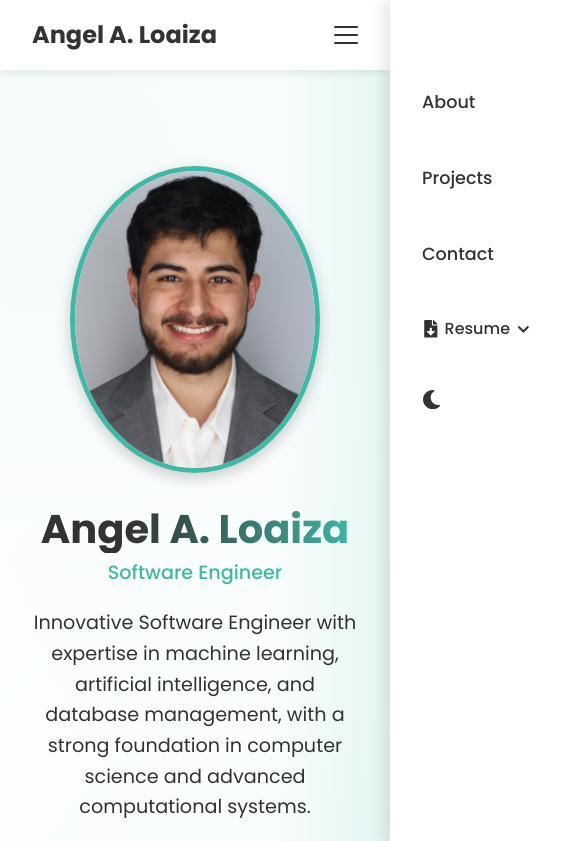
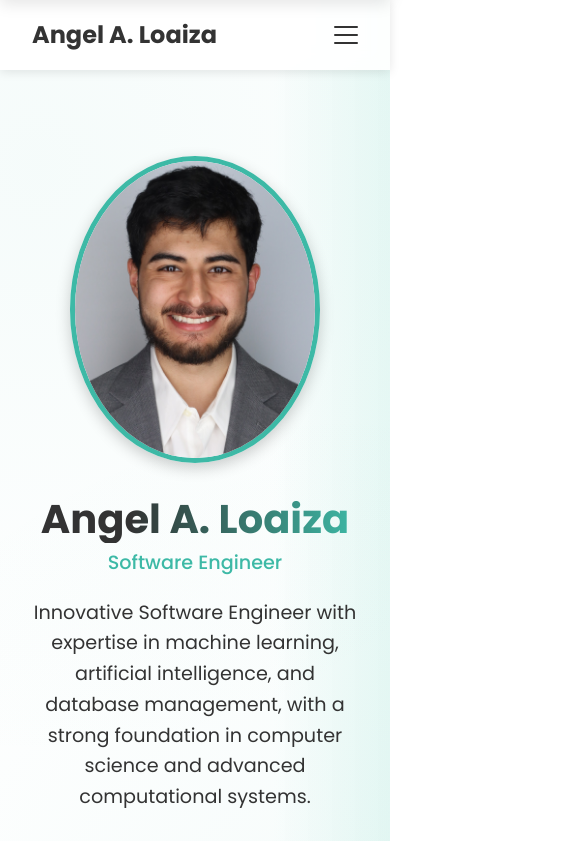
Before and after one commit to aal51282/aal51282.github.io, a Next.js app: page / in a window 390 px wide. Shown: the top 841 px of the page, 585 px wide, since content can reach past the window. Built offline with nearby package versions, Linux system fonts and the light colour scheme; a web font is replaced by a local one.

Commit message:
Fixed the header on mobile

```diff
--- a/src/app/globals.css
+++ b/src/app/globals.css
@@ -41,6 +41,12 @@ body {
 html {
   scroll-behavior: smooth;
   scroll-padding-top: 70px;
+}
+
+@media (max-width: 768px) {
+  body {
+    padding-top: 60px; /* Account for fixed navbar on mobile */
+  }
 }
 
 body {
--- a/src/components/Nav/Nav.module.css
+++ b/src/components/Nav/Nav.module.css
@@ -265,14 +265,26 @@
   width: 100%;
   height: 100%;
   background-color: rgba(0, 0, 0, 0.5);
-  z-index: 90;
+  z-index: 998; /* Below menu but above content */
   display: none;
 }
 
 /* Mobile Styles */
 @media (max-width: 768px) {
+  .navbar {
+    position: fixed;
+    top: 0;
+    left: 0;
+    right: 0;
+    z-index: 1000;
+    width: 100%;
+    box-sizing: border-box;
+  }
+
   .menuToggle {
     display: flex;
+    position: relative;
+    z-index: 1001;
   }
 
   .menuToggle.active .bar:nth-child(1) {
@@ -290,33 +302,37 @@
   .navLinks {
     position: fixed;
     top: 0;
+    left: 0;
     right: 0;
     background-color: var(--navbar-bg);
     flex-direction: column;
-    height: 100vh;
-    width: 250px;
-    padding: 5rem 2rem 2rem;
-    gap: 2rem;
-    box-shadow: -5px 0 15px rgba(0, 0, 0, 0.1);
-    transform: translateX(100%);
+    width: 100%;
+    padding: 80px 2rem 2rem; /* Extra padding at top for navbar */
+    gap: 1.5rem;
+    box-shadow: 0 5px 15px rgba(0, 0, 0, 0.1);
+    transform: translateY(-100%);
     transition: transform 0.3s ease-in-out;
-    align-items: flex-start;
+    align-items: center;
     backdrop-filter: blur(10px);
     -webkit-backdrop-filter: blur(10px);
+    max-height: 100vh;
+    overflow-y: auto;
+    z-index: 999; /* Below navbar but above content */
   }
 
   .navLinks.active {
-    transform: translateX(0);
+    transform: translateY(0);
   }
 
   .navLinks li {
-    width: 100%;
+    width: auto;
+    text-align: center;
   }
 
   .navLinks li a {
-    display: block;
-    width: 100%;
+    display: inline-block;
     font-size: 1.1rem;
+    padding: 0.5rem 1rem;
   }
 
   .resumeDropdown {
```
